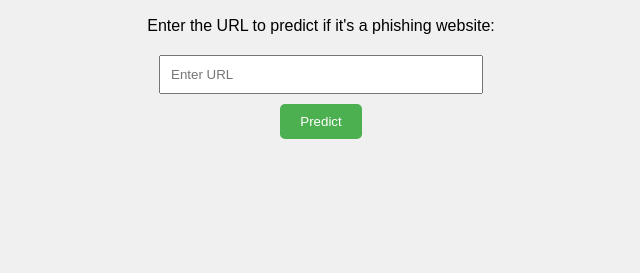
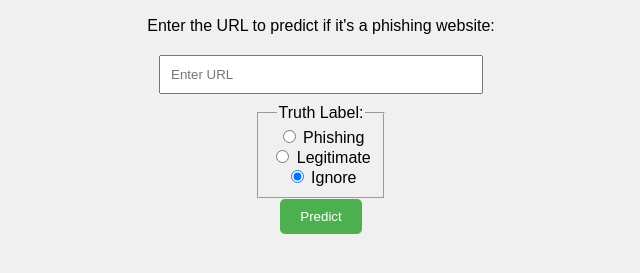
Before and after one commit to remla24-team10/app, a Flask app: template templates/index.html in a window 1280 px wide. Shown: the part 145-418 px from the top of the page, without its empty margins (319-959 px from the left). Run offline with Flask 3, Linux system fonts and the light colour scheme; the template is opened without the code that fills it, so the values that code supplies are empty.

Commit message:
Added truth label feature

```diff
--- a/app.py
+++ b/app.py
@@ -8,6 +8,10 @@ count_index = 0
 count_predictions = 0
 phishing_count = 0
 probability_sum = 0
+count_validations = 0
+
+correct = 0
+
 
 @app.route('/')
 def index():
@@ -21,9 +25,11 @@ def index():
 @app.route('/predict', methods=['POST'])
 def predict():
     # Get the value entered in the textbox
-    global count_predictions, phishing_count, probability_sum
+    global count_predictions, phishing_count, probability_sum, correct, count_validations
     count_predictions += 1
     url = request.form.get('url', '')
+
+    true_label = request.form.get('prediction', 'ignore')
 
     data = {
         "url": url
@@ -33,8 +39,15 @@ def predict():
     response = requests.post(model_service_url, json=data)
     # Assuming response contains prediction results
     prediction_result = response.json()
-    if(str(prediction_result['result'])== 'phishing'):
+
+    if(str(prediction_result['result']) == 'phishing'):
         phishing_count += 1
+    if(str(prediction_result['result']) == true_label):
+        correct += 1
+    if(true_label == 'ignore'):
+        count_validations -= 1
+
+    count_validations += 1
     probability_sum += float(prediction_result['probability'][0])
 
     # Pass the value to the prediction page template
@@ -43,7 +56,7 @@ def predict():
 
 @app.route('/metrics', methods=['GET'])
 def metrics():
-    global count_index, count_predictions, probability_sum, phishing_count
+    global count_index, count_predictions, probability_sum, phishing_count, correct, count_validations
 
     m = "# HELP Average rate of phishing requests.\n"
     m += "# TYPE phishing gauge\n"
@@ -52,6 +65,10 @@ def metrics():
     m += "# HELP probability Average prediction score with 0 being legitimate and 1 being phishing.\n"
     m += "# TYPE probability gauge\n"
     m += "average_probability {}\n".format(min(1.0, probability_sum) if count_predictions == 0 else probability_sum/count_predictions*1.0)
+
+    m += "# HELP probability Average accuracy score.\n"
+    m += "# TYPE accuracy gauge\n"
+    m += "model_accuracy {}\n".format(min(1.0, correct) if count_validations == 0 else correct/count_validations*1.0)
 
     m += "# HELP num_requests The number of requests that have been served, by page.\n"
     m += "# TYPE num_requests counter\n"
--- a/templates/index.html
+++ b/templates/index.html
@@ -13,6 +13,17 @@
     <p>Enter the URL to predict if it's a phishing website:</p>
     <form action="/predict" method="post">
         <input type="text" name="url" placeholder="Enter URL">
+
+        <fieldset>
+            <legend>Truth Label:</legend>
+            <input type="radio" id="phishing" name="prediction" value="phishing">
+            <label for="phishing">Phishing</label><br>
+            <input type="radio" id="legitimate" name="prediction" value="legitimate">
+            <label for="legitimate">Legitimate</label><br>
+            <input type="radio" id="ignore" name="prediction" value="ignore" checked>
+            <label for="ignore">Ignore</label>
+        </fieldset>
+
         <button type="submit">Predict</button>
     </form>
 </body>
```
